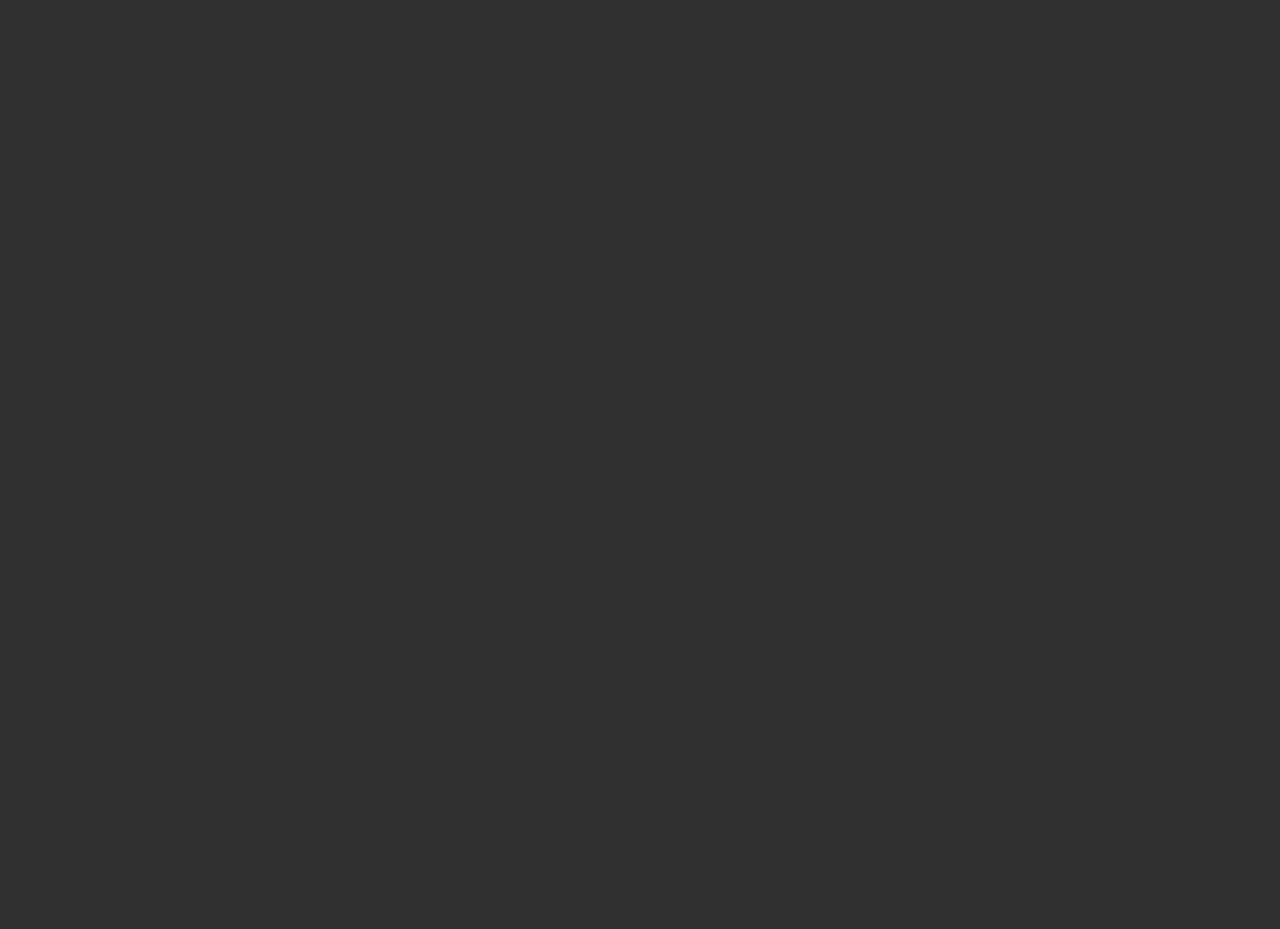
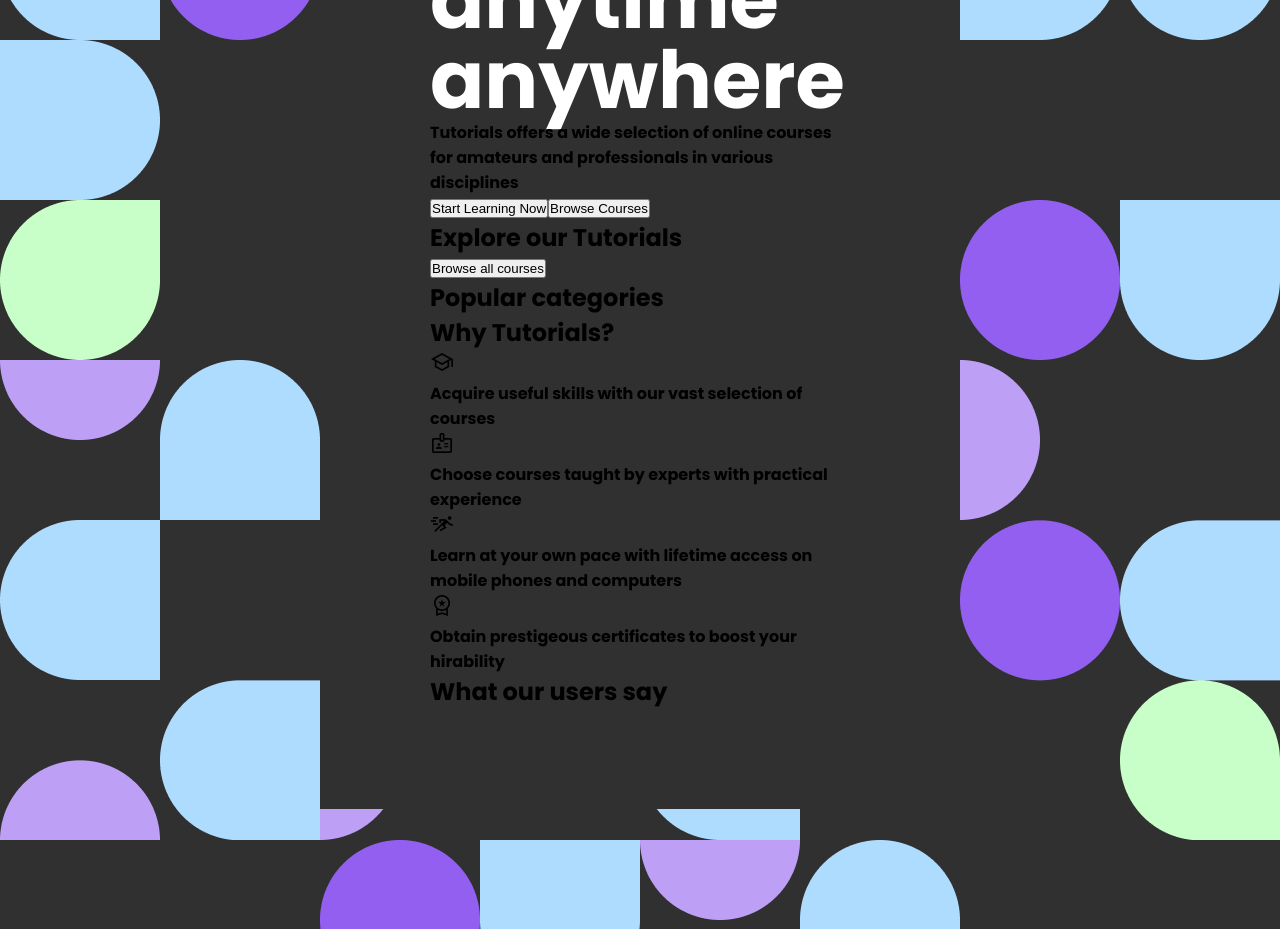
Before and after one commit to patryk-kielian/CRC-Modern-Web-Development, a React (Vite) app in the folder client/: page / in a window 1280 px wide. Shown: the part 440-1369 px from the top of the page. Before the commit the page ends 800 px from the top, so only its background shows below. Built offline with nearby package versions, Linux system fonts and the light colour scheme; no server answers.

Commit message:
homepage basic content

```diff
--- a/client/index.html
+++ b/client/index.html
@@ -13,6 +13,10 @@
       href="https://fonts.googleapis.com/css2?family=Poppins:wght@400;500;700&display=swap"
       rel="stylesheet"
     />
+    <link
+      rel="stylesheet"
+      href="https://fonts.googleapis.com/css2?family=Material+Symbols+Outlined:opsz,wght,FILL,GRAD@20..48,100..700,0..1,-50..200"
+    />
     <script async type="module" src="/src/main.jsx"></script>
   </head>
 
--- a/client/src/pages/Home.jsx
+++ b/client/src/pages/Home.jsx
@@ -1,10 +1,89 @@
+import { API_URL } from "../config";
+import { useState, useEffect, useContext } from "react";
+import Axios from "axios";
+import { useNavigate } from "react-router-dom";
+
+import { LoggedUserContext } from "../contexts/LoggedUserContext";
 import Navbar from "../components/Navbar";
+import CourseCard from "../components/CourseCard";
 
 function Home() {
+  const [courses, setCourses] = useState([]);
+  useEffect(() => {
+    // Fetch courses from the server
+    Axios.get(`${API_URL}/courses`).then((response) => {
+      setCourses(response.data.courses);
+    });
+  }, []);
   return (
     <>
       <Navbar />
-      Hello world
+      <main id="container">
+        <div className="hero">
+          <h1>
+            Tutorials - for anyone
+            <br />
+            anytime
+            <br />
+            anywhere
+          </h1>
+          <h4>
+            Tutorials offers a wide selection of online courses for amateurs and
+            professionals in various disciplines
+          </h4>
+          <div>
+            <button>Start Learning Now</button>
+            <button>Browse Courses</button>
+          </div>
+        </div>
+        <div className="homepage-section">
+          <h2>Explore our Tutorials</h2>
+          <button>Browse all courses</button>
+        </div>
+        <div className="homepage-section">
+          <h2>Popular categories</h2>
+          <div></div>
+        </div>
+        <div className="homepage-section">
+          <h2>Why Tutorials?</h2>
+          <div className="advantages-container">
+            <div className="advantages-row">
+              <h4 className="advantages-icon">
+                <span className="material-symbols-outlined">school</span>
+              </h4>
+              <h4>Acquire useful skills with our vast selection of courses</h4>
+            </div>
+            <div className="advantages-row">
+              <h4 className="advantages-icon">
+                <span className="material-symbols-outlined">badge</span>
+              </h4>
+              <h4>
+                Choose courses taught by experts with practical experience
+              </h4>
+            </div>
+            <div className="advantages-row">
+              <h4 className="advantages-icon">
+                <span className="material-symbols-outlined">sprint</span>
+              </h4>
+              <h4>
+                Learn at your own pace with lifetime access on mobile phones and
+                computers
+              </h4>
+            </div>
+            <div className="advantages-row">
+              <h4 className="advantages-icon">
+                <span className="material-symbols-outlined">
+                  workspace_premium
+                </span>
+              </h4>
+              <h4>Obtain prestigeous certificates to boost your hirability</h4>
+            </div>
+          </div>
+        </div>
+        <div className="homepage-section">
+          <h2>What our users say</h2>
+        </div>
+      </main>
     </>
   );
 }
--- a/client/src/styles/index.css
+++ b/client/src/styles/index.css
@@ -8,6 +8,10 @@
   --accent1dark: #925ff0;
   --accent2: #c8fec7;
   --accent3: #aedcfe;
+}
+
+.material-symbols-outlined {
+  font-variation-settings: "FILL" 0, "wght" 400, "GRAD" 0, "opsz" 40;
 }
 
 * {
```
